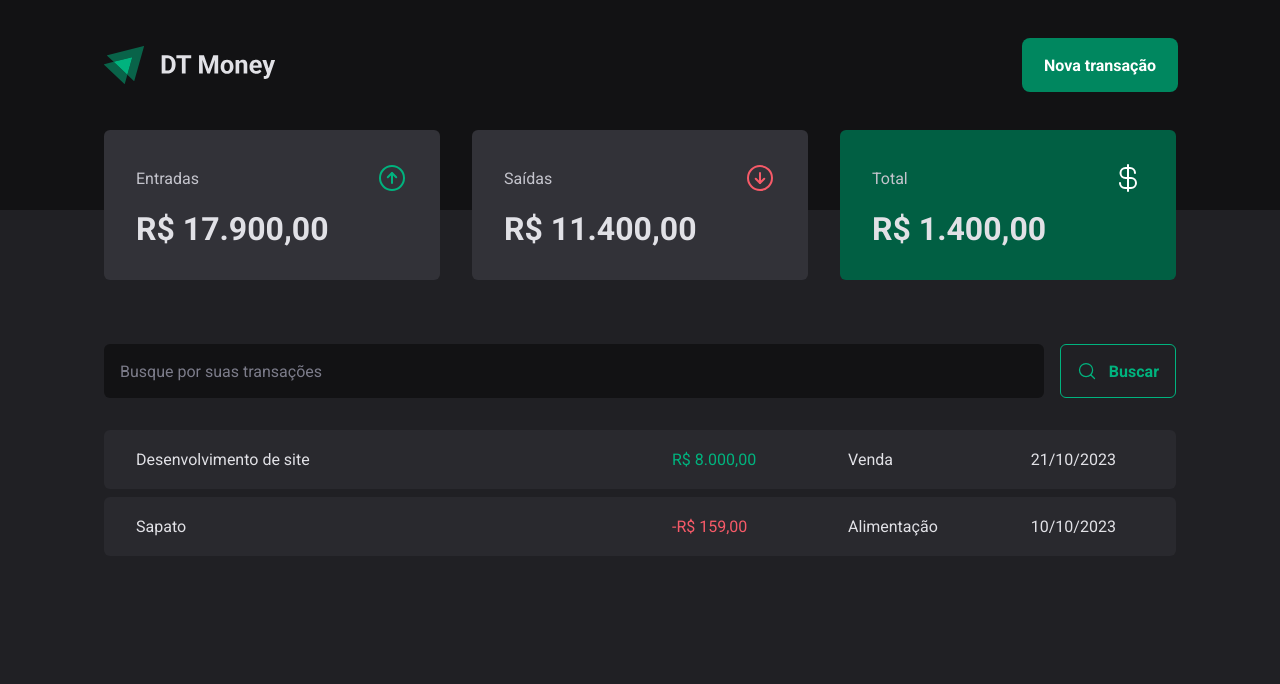
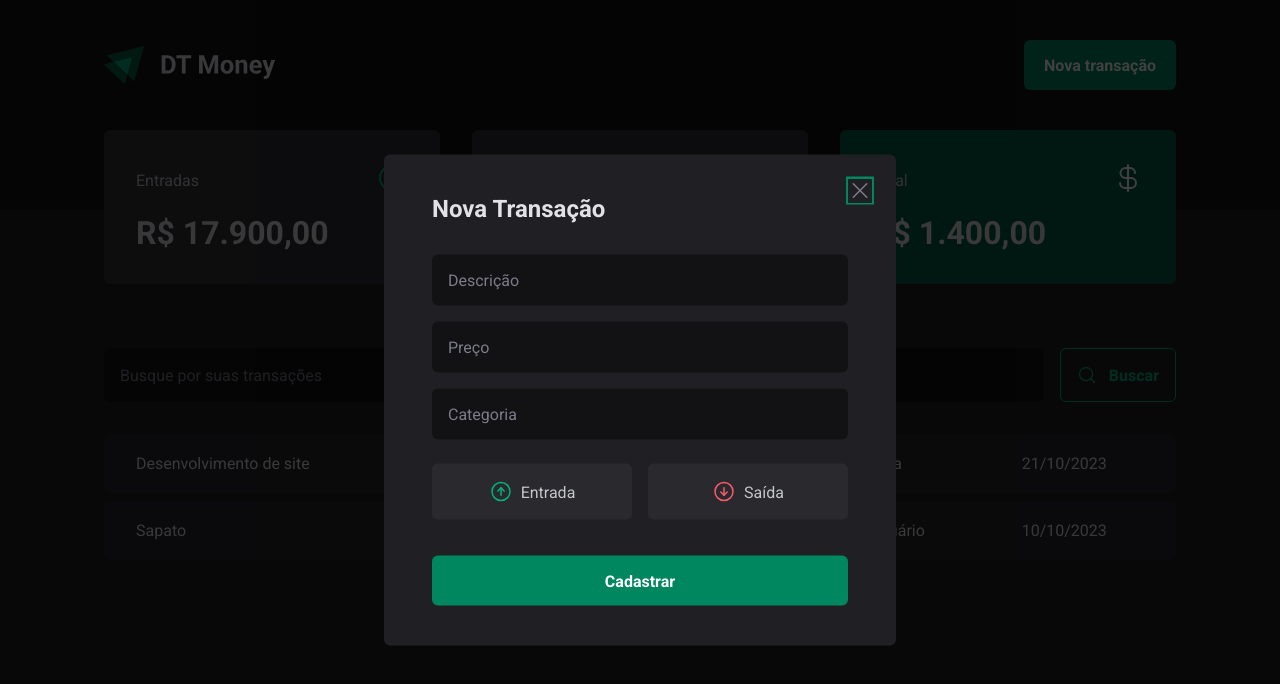
Before and after one commit to patty-ti/financial-control-application, a React (Vite) app: page / in a window 1280 px wide. Both pictures are taken after a click on the button "Nova transação". Shown: the top 684 px of the page. Built offline with nearby package versions, Linux system fonts and the light colour scheme.

Commit message:
New Transaction Modal

```diff
--- a/package.json
+++ b/package.json
@@ -10,6 +10,8 @@
     "preview": "vite preview"
   },
   "dependencies": {
+    "@radix-ui/react-dialog": "^1.0.5",
+    "@radix-ui/react-radio-group": "^1.1.3",
     "phosphor-react": "^1.4.1",
     "react": "^18.2.0",
     "react-dom": "^18.2.0",
--- a/src/components/Header/index.tsx
+++ b/src/components/Header/index.tsx
@@ -1,3 +1,7 @@
+import * as Dialog from "@radix-ui/react-dialog"
+
+import { NewTransactionModal } from "../NewTransactionModal"
+
 import { HeaderContainer, HeaderContent, NewTransactionButton } from "./styles"
 
 import logoImg from "../../assets/logo.svg"
@@ -7,7 +11,14 @@
     <HeaderContainer>
       <HeaderContent>
         <img src={logoImg} alt='Logo da aplicação, representado por dois triângulos' />
-        <NewTransactionButton>Nova transação</NewTransactionButton>
+
+        <Dialog.Root>
+          <Dialog.Trigger asChild>
+            <NewTransactionButton>Nova transação</NewTransactionButton>
+          </Dialog.Trigger>
+
+          <NewTransactionModal />
+        </Dialog.Root>
       </HeaderContent>
     </HeaderContainer>
   )
--- /dev/null
+++ b/src/components/NewTransactionModal/index.tsx
@@ -0,0 +1,40 @@
+import { ArrowCircleDown, ArrowCircleUp, X } from "phosphor-react"
+import * as Dialog from "@radix-ui/react-dialog"
+
+import { CloseButton, Content, Overlay, TransactionType, TransactionTypeButton } from "./styles"
+
+export function NewTransactionModal() {
+  return (
+    <Dialog.Portal>
+      <Overlay />
+
+      <Content>
+        <Dialog.Title>Nova Transação</Dialog.Title>
+
+        <CloseButton>
+          <X size={24} />
+        </CloseButton>
+
+        <form>
+          <input type='text' placeholder='Descrição' required />
+          <input type='number' placeholder='Preço' required />
+          <input type='text' placeholder='Categoria' required />
+
+          <TransactionType>
+            <TransactionTypeButton variant='income' value='income'>
+              <ArrowCircleUp size={24} />
+              Entrada
+            </TransactionTypeButton>
+
+            <TransactionTypeButton variant='expense' value='expense'>
+              <ArrowCircleDown size={24} />
+              Saída
+            </TransactionTypeButton>
+          </TransactionType>
+
+          <button type='submit'>Cadastrar</button>
+        </form>
+      </Content>
+    </Dialog.Portal>
+  )
+}
--- /dev/null
+++ b/src/components/NewTransactionModal/styles.ts
@@ -0,0 +1,118 @@
+import styled from "styled-components"
+
+import * as Dialog from "@radix-ui/react-dialog"
+import * as RadioGroup from "@radix-ui/react-radio-group"
+
+export const Overlay = styled(Dialog.Overlay)`
+  position: fixed;
+  width: 100vw;
+  height: 100vh;
+  inset: 0;
+  background: rgba(0, 0, 0, 0.75);
+`
+
+export const Content = styled(Dialog.Content)`
+  min-width: 32rem;
+  border-radius: 6px;
+  padding: 2.5rem 3rem;
+  background: ${(props) => props.theme["gray-800"]};
+  position: fixed;
+  top: 50%;
+  left: 50%;
+  transform: translate(-50%, -50%);
+
+  form {
+    margin-top: 2rem;
+    display: flex;
+    flex-direction: column;
+    gap: 1rem;
+
+    input {
+      border-radius: 6px;
+      border: 0;
+      background: ${(props) => props.theme["gray-900"]};
+      color: ${(props) => props.theme["gray-300"]};
+      padding: 1rem;
+
+      &::placeholder {
+        color: ${(props) => props.theme["gray-500"]};
+      }
+    }
+
+    button[type="submit"] {
+      height: 50px;
+      border: 0;
+      background: ${(props) => props.theme["green-500"]};
+      color: ${(props) => props.theme.white};
+      font-weight: bold;
+      padding: 0 1.25rem;
+      border-radius: 6px;
+      margin-top: 1.25rem;
+
+      cursor: pointer;
+
+      &:hover {
+        background: ${(props) => props.theme["green-700"]};
+        transition: background-color 0.2s;
+      }
+    }
+  }
+`
+
+export const CloseButton = styled(Dialog.Close)`
+  position: absolute;
+  background: transparent;
+  border: 0;
+  top: 1.5rem;
+  right: 1.5rem;
+  line-height: 0;
+
+  cursor: pointer;
+
+  color: ${(props) => props.theme["gray-500"]};
+`
+export const TransactionType = styled(RadioGroup.Root)`
+  display: grid;
+  grid-template-columns: repeat(2, 1fr);
+  gap: 1rem;
+  margin-top: 0.5rem;
+`
+
+interface TransactionTypeButtonProps {
+  variant: "income" | "expense"
+}
+
+export const TransactionTypeButton = styled(RadioGroup.Item)<TransactionTypeButtonProps>`
+  background: ${(props) => props.theme["gray-700"]};
+  padding: 1rem;
+  display: flex;
+  align-items: center;
+  justify-content: center;
+  gap: 0.5rem;
+  border-radius: 6px;
+
+  cursor: pointer;
+
+  border: 0;
+  color: ${(props) => props.theme["gray-300"]};
+
+  svg {
+    color: ${(props) =>
+      props.variant === "income" ? props.theme["green-300"] : props.theme["red-300"]};
+  }
+
+  &[data-state="unchecked"]:hover {
+    transition: background-color 0.2s;
+    background: ${(props) => props.theme["gray-600"]};
+  }
+
+  &[data-state="checked"] {
+    color: ${(props) => props.theme.white};
+    background: ${(props) =>
+      props.variant === "income" ? props.theme["green-500"] : props.theme["red-500"]};
+
+    svg {
+      color: ${(props) => props.theme.white};
+    }
+  }
+`
--- a/src/components/Summary/index.tsx
+++ b/src/components/Summary/index.tsx
@@ -1,6 +1,6 @@
 import { ArrowCircleUp, ArrowCircleDown, CurrencyDollar } from "phosphor-react"
 
-import { SummaryCard, SummaryContainer } from "./styles"
+import { SummaryCard, SummaryContainer, TransactionTypeIcon } from "./styles"
 
 export function Summary() {
   return (
@@ -8,7 +8,9 @@
       <SummaryCard>
         <header>
           <span>Entradas</span>
-          <ArrowCircleUp size={32} color='#00b37e' />
+          <TransactionTypeIcon variant='income'>
+            <ArrowCircleUp size={32} />
+          </TransactionTypeIcon>
         </header>
 
         <strong>R$ 17.900,00</strong>
@@ -17,7 +19,9 @@
       <SummaryCard>
         <header>
           <span>Saídas</span>
-          <ArrowCircleDown size={32} color='#f75a68' />
+          <TransactionTypeIcon variant='expense'>
+            <ArrowCircleDown size={32} />
+          </TransactionTypeIcon>
         </header>
 
         <strong>R$ 11.400,00</strong>
@@ -26,7 +30,9 @@
       <SummaryCard variant='green'>
         <header>
           <span>Total</span>
-          <CurrencyDollar size={32} color='#fff' />
+          <TransactionTypeIcon variant='total'>
+            <CurrencyDollar size={32} />
+          </TransactionTypeIcon>
         </header>
 
         <strong>R$ 1.400,00</strong>
--- a/src/components/Summary/styles.ts
+++ b/src/components/Summary/styles.ts
@@ -36,3 +36,21 @@
       background: ${props.theme["green-700"]};
     `}
 `
+
+interface TransactionTypeIconProps {
+  variant: "income" | "expense" | "total"
+}
+
+export const TransactionTypeIcon = styled.button<TransactionTypeIconProps>`
+  background-color: transparent;
+  border: 0;
+
+  svg {
+    color: ${(props) =>
+      props.variant === "income"
+        ? props.theme["green-300"]
+        : props.variant === "expense"
+        ? props.theme["red-300"]
+        : props.theme["white"]};
+  }
+`
--- a/src/pages/Transactions/index.tsx
+++ b/src/pages/Transactions/index.tsx
@@ -29,7 +29,7 @@
               <td>
                 <PriceHighlight variant='outcome'>-R$ 159,00</PriceHighlight>
               </td>
-              <td>Alimentação</td>
+              <td>Vestuário</td>
               <td>10/10/2023</td>
             </tr>
           </tbody>
```
Also changed, not shown: 1 other file (tests, documents, lock files or other folders).
